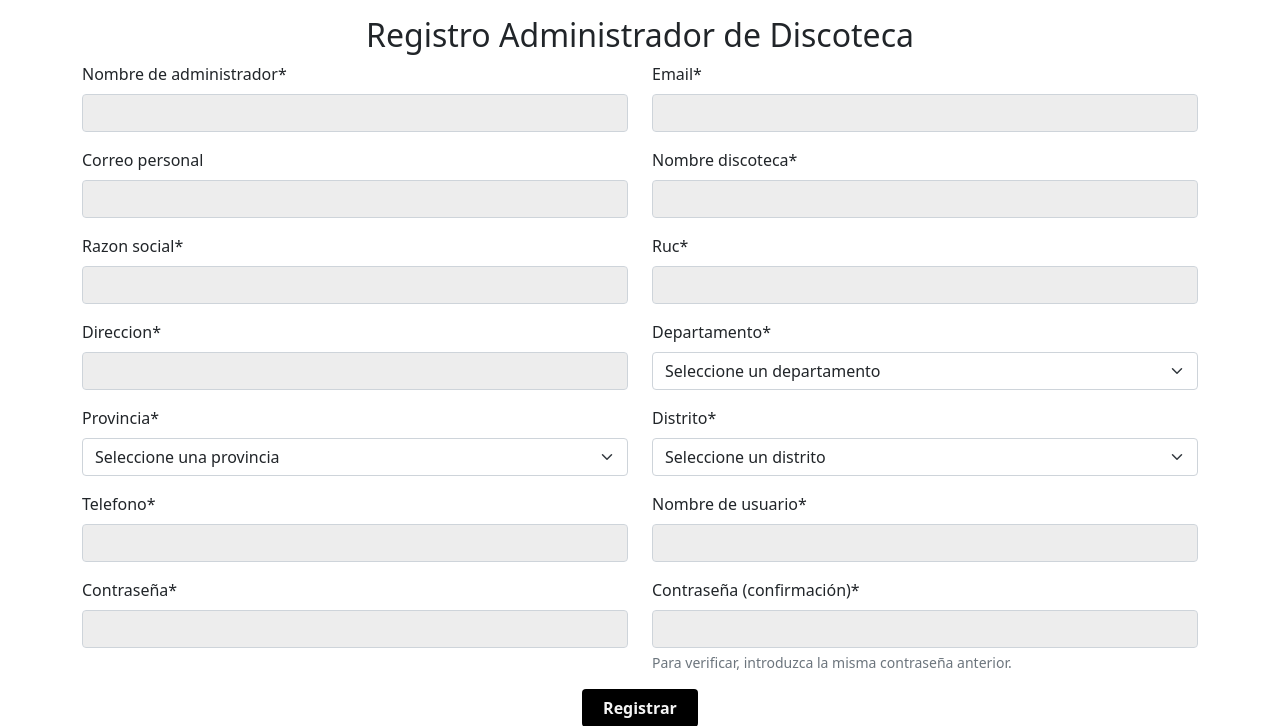
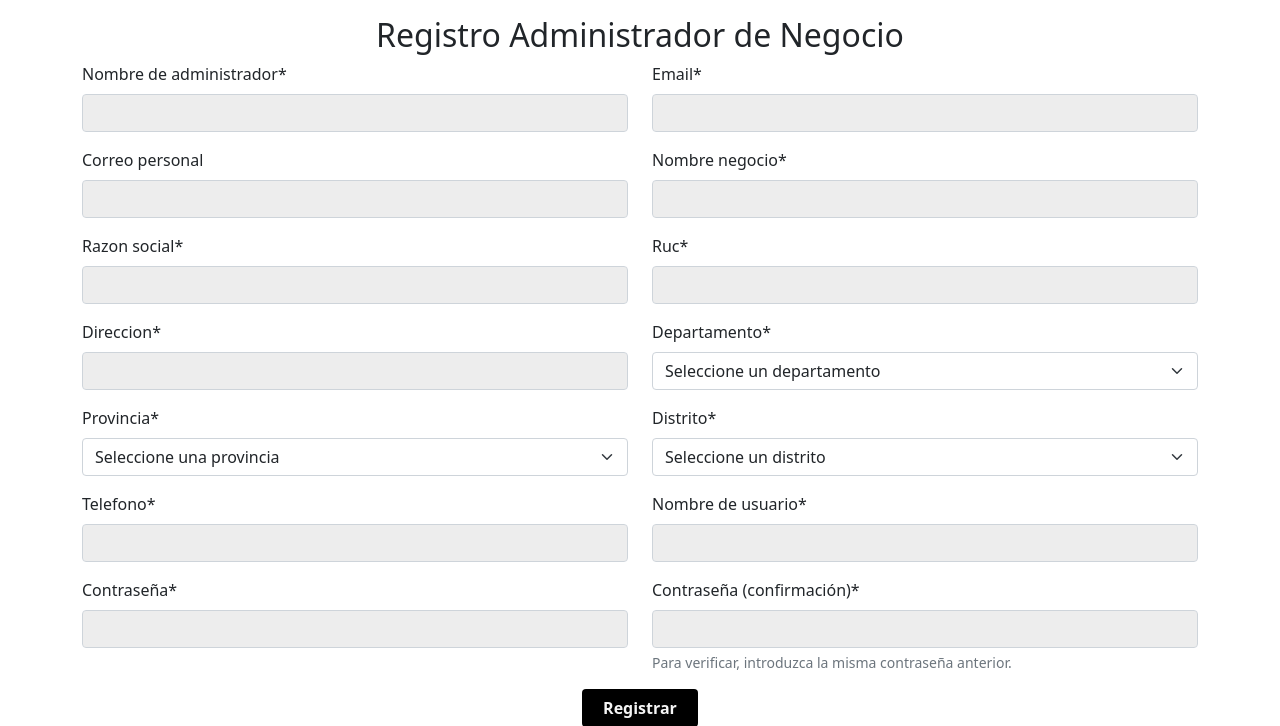
Before and after one commit to richarq-fisi/cliente-admindisco, a Django app: page /registro/administrador/ in a window 1280 px wide. Shown: the part 56-782 px from the top of the page. Run offline with Django 5.2, Linux system fonts and the light colour scheme; data comes from the database, SQL or seed files in the repository; some libraries are stand-ins or nearby versions.

Commit message:
nombre_admin -> nombre_negocio

```diff
--- a/perfil/customForms.py
+++ b/perfil/customForms.py
@@ -10,7 +10,7 @@ class AdministradorForm(forms.ModelForm):
 
     class Meta:
         model = Administrador
-        fields = ['username', 'email', 'nombre_admin', 'nombre_discoteca', 'razon_social', 'ruc', 'direccion', 'departamento', 'provincia', 'distrito', 'telefono', 'correo_personal', 'is_active']
+        fields = ['username', 'email', 'nombre_admin', 'nombre_negocio', 'razon_social', 'ruc', 'direccion', 'departamento', 'provincia', 'distrito', 'telefono', 'correo_personal', 'is_active']
 
     def __init__(self, *args, **kwargs):
         super(AdministradorForm, self).__init__(*args, **kwargs)
--- a/perfil/forms.py
+++ b/perfil/forms.py
@@ -37,7 +37,7 @@ class ClienteRegistroForm(UserCreationForm):
 
 class AdminRegistroForm(UserCreationForm):
     # Campos adicionales
-    nombre_discoteca = forms.CharField(max_length=255)
+    nombre_negocio = forms.CharField(max_length=255)
     razon_social = forms.CharField(max_length=255)
     ruc = forms.CharField(max_length=11)
     direccion = forms.CharField(max_length=255)
@@ -88,7 +88,7 @@ class AdminRegistroForm(UserCreationForm):
             Administrador.objects.create(
                 user=user,
                 nombre_admin=self.cleaned_data['nombre_admin'],
-                nombre_discoteca=self.cleaned_data['nombre_discoteca'],
+                nombre_negocio=self.cleaned_data['nombre_negocio'],
                 razon_social=self.cleaned_data['razon_social'],
                 ruc=self.cleaned_data['ruc'],
                 direccion=self.cleaned_data['direccion'],
--- a/perfil/models.py
+++ b/perfil/models.py
@@ -27,7 +27,7 @@ class Administrador(models.Model):
     id = models.AutoField(primary_key=True)
     user = models.OneToOneField(User, on_delete=models.CASCADE)
     nombre_admin = models.CharField(max_length=255)
-    nombre_discoteca = models.CharField(max_length=255)
+    nombre_negocio = models.CharField(max_length=255)
     razon_social = models.CharField(max_length=255)
     ruc = models.CharField(max_length=11, unique=True)
     departamento = models.ForeignKey(Departamento, on_delete=models.SET_NULL, null=True)
--- a/perfil/templates/admin_registro.html
+++ b/perfil/templates/admin_registro.html
@@ -31,7 +31,7 @@
 </style>
 
 <div class="container mt-3">
-    <h2 class="text-center">Registro Administrador de Discoteca</h2>
+    <h2 class="text-center">Registro Administrador de Negocio</h2>
     <form method="POST" autocomplete="off">
         {% csrf_token %}
         <div class="row">
@@ -50,9 +50,9 @@
                 {{ form.correo_personal|as_crispy_field }}
             </div>
 
-            <!-- Nombre de la discoteca -->
+            <!-- Nombre de la negocio -->
             <div class="col-md-6">
-                {{ form.nombre_discoteca|as_crispy_field }}
+                {{ form.nombre_negocio|as_crispy_field }}
             </div>
 
             <!-- Razón social -->
```
Also changed, not shown: perfil/admin.py (+4 -4 lines), db.sqlite3, perfil/migrations/0015_rename_nombre_discoteca_administrador_nombre_negocio.py (added).
